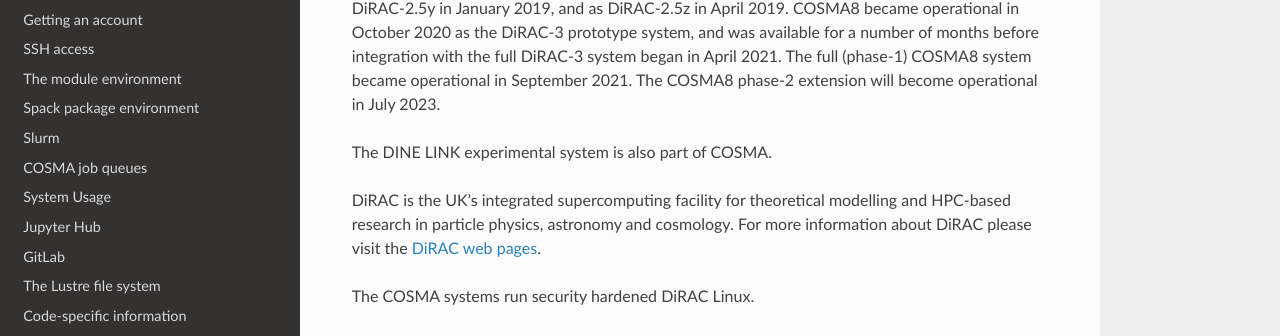
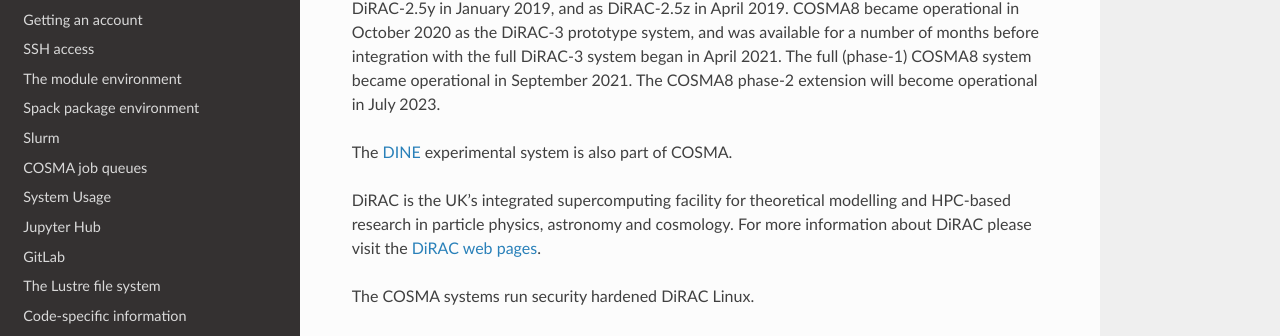
Before and after one commit to agb32/cosmadoc, a Sphinx documentation site: the page built from docs/source/cosma.md, in a window 1280 px wide and 900 px high, scrolled down 752 px. Shown: the part 115-451 px from the top of the window. Built offline with Sphinx 7.4.7 and the Read the Docs theme 2.0.0, drawn with Linux system fonts in a browser that asks for light colours.

Commit message:
update link

```diff
--- a/docs/source/cosma.md
+++ b/docs/source/cosma.md
@@ -10,7 +10,7 @@
 
 COSMA7 and COSMA8 are the current DiRAC facilities hosted by Durham (COSMA6 was retired in April 2023). COSMA7 was introduced as the DiRAC-2.5x system in May 2018, and expanded by DiRAC-2.5y in January 2019, and as DiRAC-2.5z in April 2019. COSMA8 became operational in October 2020 as the DiRAC-3 prototype system, and was available for a number of months before integration with the full DiRAC-3 system began in April 2021. The full (phase-1) COSMA8 system became operational in September 2021. The COSMA8 phase-2 extension will become operational in July 2023.
 
-The DINE LINK experimental system is also part of COSMA.
+The [DINE](facilities.md#dine) experimental system is also part of COSMA.
 
 DiRAC is the UK's integrated supercomputing facility for theoretical modelling and HPC-based research in particle physics, astronomy and cosmology. For more information about DiRAC please visit the [DiRAC web pages](https://www.dirac.ac.uk).
 
```
Also changed, not shown: docs/source/images/BlueField.png (added), docs/source/images/ExaHyPE_Logo-small.jpg (added), docs/source/images/ExaHyPE_Project_PI.png (added), docs/source/images/exaclaw-small.png (added), 3 other files.
